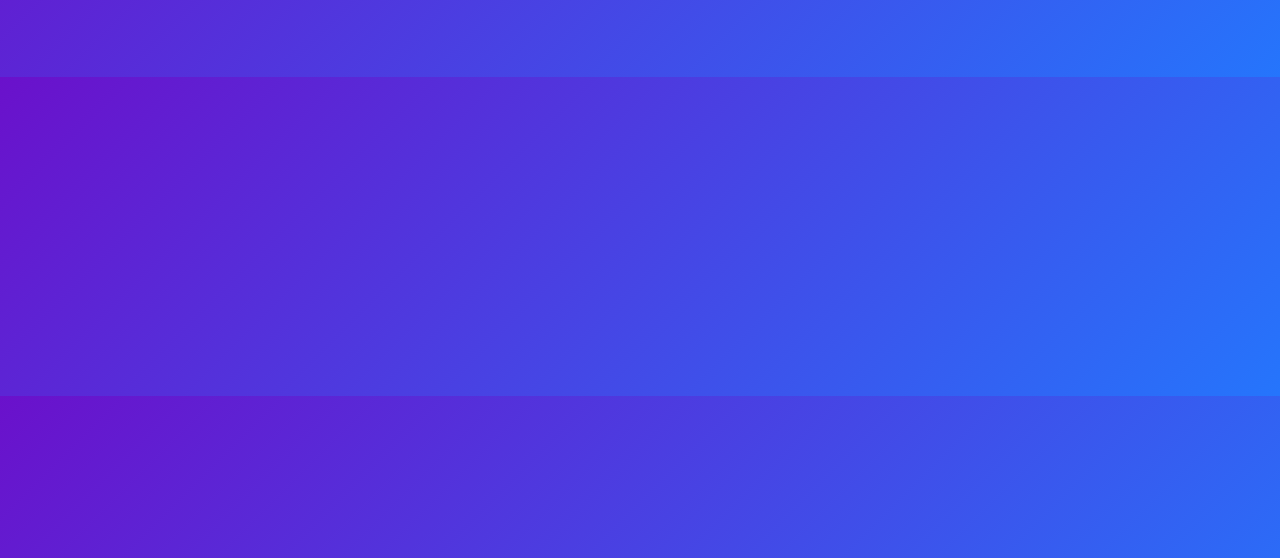
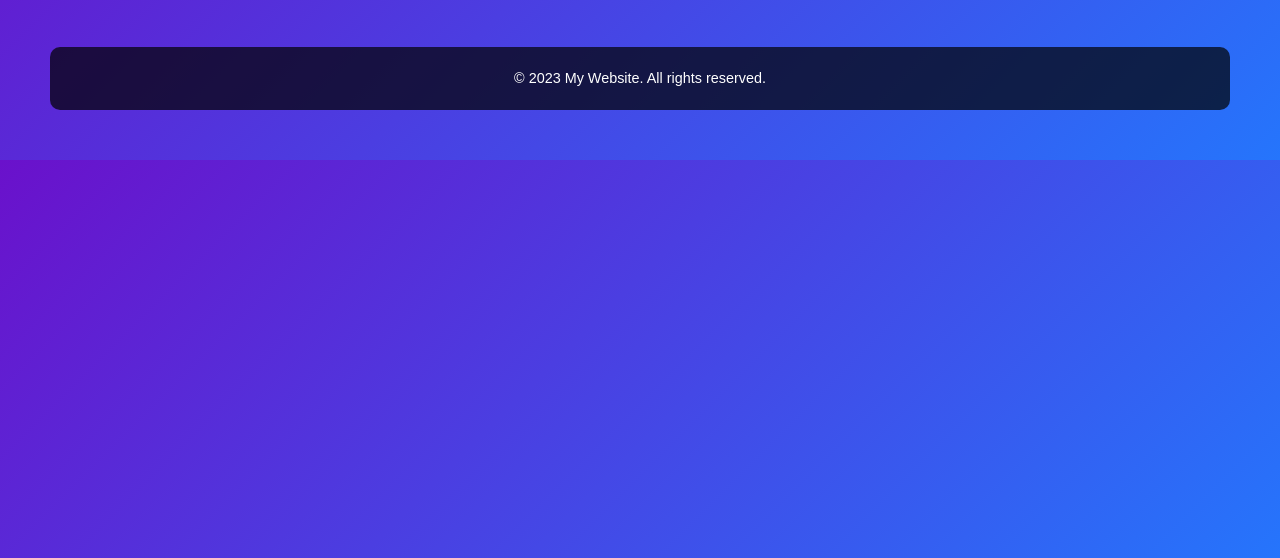
Before and after one commit to sting9246/my-website, a plain HTML site: page about.html in a window 1280 px wide. Shown: the part 242-800 px from the top of the page. Drawn offline with Linux system fonts and the light colour scheme.

Commit message:
Update about.html

```diff
--- a/about.html
+++ b/about.html
@@ -17,5 +17,8 @@
 
     <h1>About Us</h1>
     <p>Explore, Discover and Earn Big with one of the top Web3 NFT Marketplaces in the world.</p>
+<footer>
+        <p>&copy; 2023 My Website. All rights reserved.</p>
+    </footer>
 </body>
 </html>
```
